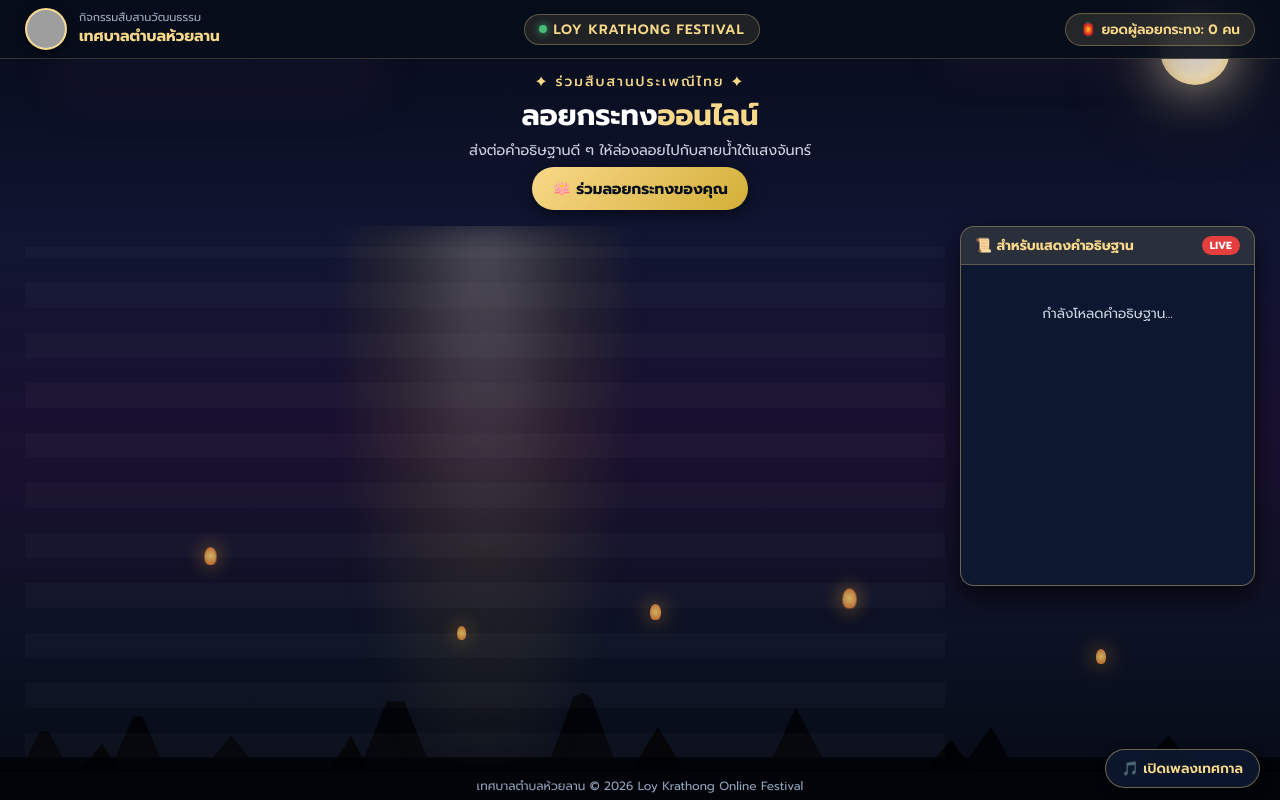
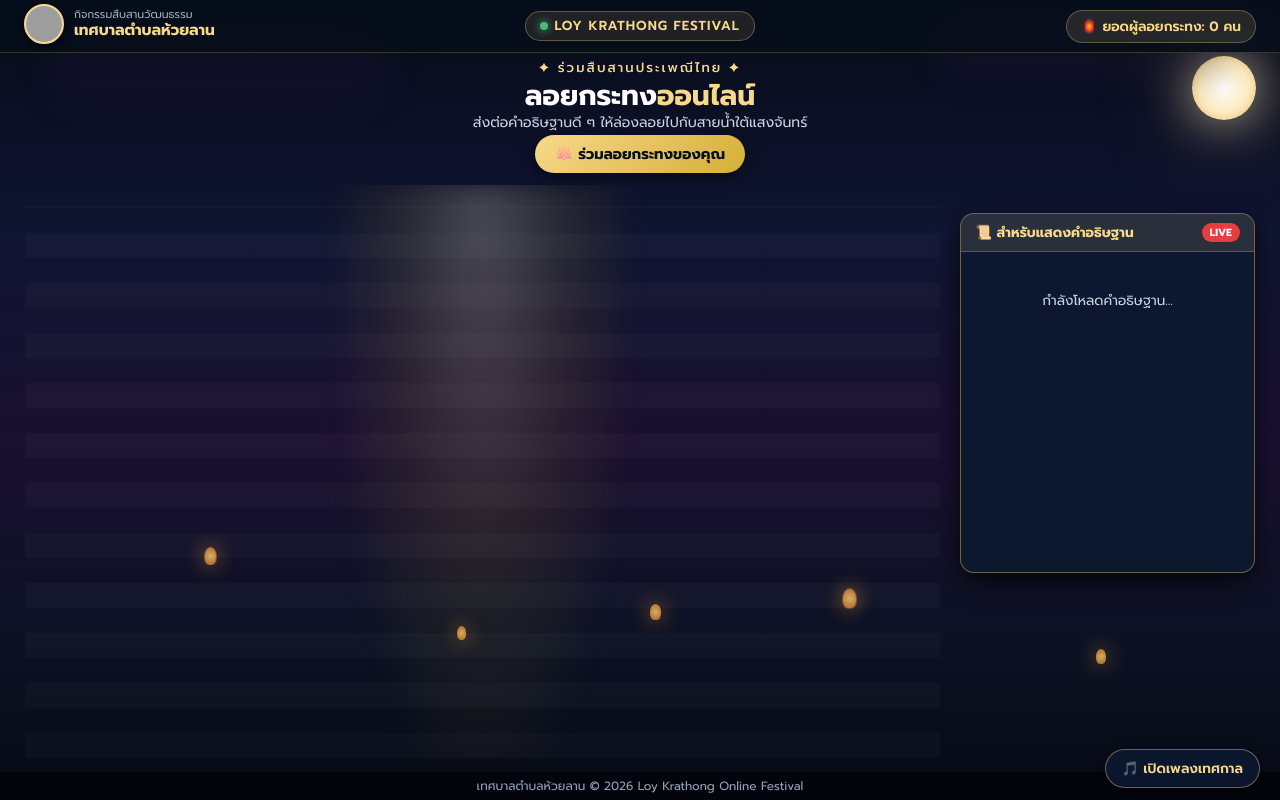
Before and after one commit to watcharowutws21-collab/loykrathong-huailan, a plain HTML site: page index.html in a window 1280 px wide. Drawn offline with Linux system fonts and the light colour scheme; no server answers; grey boxes are pictures that could not be loaded.

Commit message:
Add files via upload

```diff
--- a/style.css
+++ b/style.css
@@ -10,15 +10,15 @@ body {
   font-family: 'Prompt', sans-serif;
   background: #03050c;
   color: var(--text-main);
-  height: 100vh;
-  overflow: hidden;
+  min-height: 100vh;
+  overflow-x: hidden;
   position: relative;
   display: flex;
   flex-direction: column;
   font-size: 0.95rem;
 }
 
-/* ฉากหลังท้องฟ้า */
+/* ฉากหลังท้องฟ้า พระจันทร์ เมฆ */
 .sky-background {
   position: fixed;
   top: 0; left: 0; width: 100%; height: 100%;
@@ -27,17 +27,19 @@ body {
   z-index: 0;
 }
 
+/* 2. ขยับดวงจันทร์ไม่ให้ทับกับป้าย "ยอดผู้ลอยกระทง" */
 .big-moon {
-  position: absolute;
-  top: 15px; right: 50px;
-  width: 70px; height: 70px;
+  position: fixed;
+  top: 56px;
+  right: 24px;
+  width: 64px;
+  height: 64px;
   background: radial-gradient(circle, #fffdfa 0%, #fcebbf 55%, #dfb458 100%);
   border-radius: 50%;
   box-shadow: 0 0 50px rgba(252, 235, 191, 0.7), 0 0 100px rgba(223, 180, 88, 0.35);
   z-index: 1;
 }
 
-/* เมฆลอยผ่านท้องฟ้า */
 .clouds {
   position: absolute;
   background: rgba(40, 30, 60, 0.35);
@@ -46,7 +48,6 @@ body {
   pointer-events: none;
   z-index: 2;
 }
-
 .cloud-1 { top: 10px; right: 5%; width: 300px; height: 70px; animation: cloudMove 45s linear infinite; }
 .cloud-2 { top: 30px; left: 5%; width: 350px; height: 80px; animation: cloudMoveRev 60s linear infinite; }
 
@@ -62,14 +63,9 @@ body {
   100% { transform: translateX(-50px); opacity: 0.5; }
 }
 
-/* โคมลอยบนท้องฟ้า */
 .floating-lanterns {
-  position: absolute;
-  width: 100%; height: 100%;
-  pointer-events: none;
-  z-index: 2;
+  position: absolute; width: 100%; height: 100%; pointer-events: none; z-index: 2;
 }
-
 .lantern-item {
   position: absolute;
   background: radial-gradient(circle, #ffdb70 0%, #e06d28 100%);
@@ -78,7 +74,6 @@ body {
   opacity: 0.75;
   animation: floatUpLanterns 18s linear infinite;
 }
-
 .lantern-item.l1 { width: 12px; height: 18px; left: 15%; bottom: -40px; animation-duration: 16s; }
 .lantern-item.l2 { width: 9px; height: 14px; left: 35%; bottom: -40px; animation-duration: 22s; }
 .lantern-item.l3 { width: 14px; height: 20px; left: 65%; bottom: -40px; animation-duration: 19s; }
@@ -92,141 +87,88 @@ body {
   100% { transform: translateY(-110vh) translateX(40px); opacity: 0; }
 }
 
-/* เงาสถาปัตยกรรมวัดไทยที่ขอบฟ้า */
 .temple-silhouette {
-  position: absolute; bottom: 0; left: 0;
-  width: 100%; height: 120px;
-  pointer-events: none; z-index: 2; opacity: 0.95;
+  display: none;
 }
-.temple-silhouette svg { width: 100%; height: 100%; display: block; }
 
-/* เลเยอร์หลักทั้งหมด */
 .topbar, .page, footer { position: relative; z-index: 10; }
 
-/* Topbar คอมพิวเตอร์ */
+/* 1. ปรับ Topbar และส่วนหัวให้ขยับขึ้นชิดขอบบนอีกนิด */
 .topbar {
-  display: flex;
-  justify-content: space-between;
-  align-items: center;
-  padding: 8px 25px;
-  background: rgba(7, 14, 27, 0.9);
-  border-bottom: 1px solid rgba(248, 216, 137, 0.2);
-  backdrop-filter: blur(10px);
+  display: flex; justify-content: space-between; align-items: center;
+  padding: 6px 24px; background: rgba(7, 14, 27, 0.9);
+  border-bottom: 1px solid rgba(248, 216, 137, 0.2); backdrop-filter: blur(10px);
+}
+.brand-section { display: flex; align-items: center; gap: 10px; transform: translateY(-2px); }
+.school-logo {
+  width: 40px; height: 40px; object-fit: cover; border-radius: 50%;
+  background: #fff; border: 2px solid var(--accent-gold); box-shadow: 0 3px 10px rgba(0, 0, 0, 0.5);
+}
+.brand-text { display: flex; flex-direction: column; }
+.brand-eyebrow { font-size: 0.68rem; color: #a0aec0; line-height: 1.15; }
+.brand-text strong { font-size: 0.95rem; color: var(--accent-gold); white-space: nowrap; line-height: 1.2; }
+
+.festival-title-badge {
+  display: flex; align-items: center; gap: 6px; font-size: 0.82rem; letter-spacing: 1px;
+  color: var(--accent-gold); background: rgba(248, 216, 137, 0.1); padding: 4px 14px;
+  border-radius: 20px; border: 1px solid rgba(248, 216, 137, 0.3); font-weight: 600; white-space: nowrap;
+}
+.counter-badge {
+  font-size: 0.85rem; color: var(--accent-gold); background: rgba(248, 216, 137, 0.12);
+  padding: 5px 14px; border-radius: 20px; border: 1px solid rgba(248, 216, 137, 0.3); font-weight: 600; white-space: nowrap;
+}
+.live-dot { width: 8px; height: 8px; background: #48bb78; border-radius: 50%; box-shadow: 0 0 8px #48bb78; }
+
+.page {
+  width: 100%; max-width: 100%; margin: 0 auto; padding: 4px 25px 6px 25px;
+  display: flex; flex-direction: column; align-items: center; flex: 1;
 }
 
-.brand-section { display: flex; align-items: center; gap: 12px; }
-
-.school-logo {
-  width: 42px; height: 42px;
-  object-fit: cover; border-radius: 50%;
-  background: #fff; padding: 0px;
-  border: 2px solid var(--accent-gold);
-  box-shadow: 0 3px 10px rgba(0, 0, 0, 0.5);
-}
-
-.brand-text { display: flex; flex-direction: column; }
-.brand-eyebrow { font-size: 0.7rem; color: #a0aec0; line-height: 1.2; }
-.brand-text strong { font-size: 0.95rem; color: var(--accent-gold); white-space: nowrap; }
-
-.festival-title-badge {
-  display: flex; align-items: center; gap: 6px;
-  font-size: 0.85rem; letter-spacing: 1px;
-  color: var(--accent-gold);
-  background: rgba(248, 216, 137, 0.1);
-  padding: 4px 14px; border-radius: 20px;
-  border: 1px solid rgba(248, 216, 137, 0.3);
-  font-weight: 600;
-  white-space: nowrap;
-}
-
-.counter-badge {
-  font-size: 0.85rem;
-  color: var(--accent-gold);
-  background: rgba(248, 216, 137, 0.12);
-  padding: 5px 14px;
-  border-radius: 20px;
-  border: 1px solid rgba(248, 216, 137, 0.3);
-  font-weight: 600;
-  white-space: nowrap;
-}
-
-.live-dot {
-  width: 8px; height: 8px; background: #48bb78; border-radius: 50%;
-  box-shadow: 0 0 8px #48bb78;
-}
-
-.page {
-  width: 100%; max-width: 100%;
-  margin: 0 auto; padding: 10px 25px 6px 25px;
-  display: flex; flex-direction: column; align-items: center; flex: 1;
-  overflow: hidden;
-}
-
-.hero { text-align: center; margin-bottom: 6px; }
-.hero .eyebrow { color: var(--accent-gold); font-size: 0.85rem; letter-spacing: 2px; font-weight: 500; }
-.hero h1 { font-size: 1.8rem; font-weight: 700; margin: 2px 0; color: #fff; white-space: nowrap; }
+.hero { text-align: center; margin-bottom: 4px; margin-top: -2px; }
+.hero .eyebrow { color: var(--accent-gold); font-size: 0.82rem; letter-spacing: 2px; font-weight: 500; }
+.hero h1 { font-size: 1.75rem; font-weight: 700; margin: 1px 0; color: #fff; white-space: nowrap; line-height: 1.2; }
 .hero h1 span { color: var(--accent-gold); }
-.hero p { color: #cbd5e1; font-size: 0.9rem; }
+.hero p { color: #cbd5e1; font-size: 0.88rem; line-height: 1.25; }
 
 .ui-container {
-  background: rgba(13, 25, 48, 0.95);
-  border: 1px solid rgba(248, 216, 137, 0.35);
-  border-radius: 16px; padding: 16px 25px;
-  width: 100%; max-width: 600px;
-  box-shadow: 0 10px 30px rgba(0,0,0,0.6);
-  backdrop-filter: blur(12px); margin-bottom: 10px;
+  background: rgba(13, 25, 48, 0.95); border: 1px solid rgba(248, 216, 137, 0.35);
+  border-radius: 16px; padding: 16px 25px; width: 100%; max-width: 600px;
+  box-shadow: 0 10px 30px rgba(0,0,0,0.6); backdrop-filter: blur(12px); margin-bottom: 10px; z-index: 100;
 }
-
 .ui-container.hidden { display: none; }
 
 .panel-heading { display: flex; align-items: flex-start; gap: 10px; margin-bottom: 10px; }
 .panel-heading.second { margin-top: 14px; }
-
 .step {
-  background: linear-gradient(135deg, #f8d889, #d4af37);
-  color: #070e1b; width: 26px; height: 26px; border-radius: 50%;
-  display: flex; align-items: center; justify-content: center;
-  font-weight: 700; font-size: 0.85rem; flex-shrink: 0;
+  background: linear-gradient(135deg, #f8d889, #d4af37); color: #070e1b;
+  width: 26px; height: 26px; border-radius: 50%; display: flex; align-items: center;
+  justify-content: center; font-weight: 700; font-size: 0.85rem; flex-shrink: 0;
 }
-
 .panel-heading h2 { font-size: 1.05rem; color: #fff; font-weight: 600; }
 .panel-heading p { font-size: 0.8rem; color: #cbd5e1; }
 
-/* 🪷 ระบบสไลด์เลือกกระทง */
 .carousel-container { display: flex; align-items: center; justify-content: center; gap: 12px; margin: 10px 0; }
-
 .carousel-btn {
-  background: rgba(248, 216, 137, 0.15);
-  border: 2px solid var(--accent-gold);
-  color: var(--accent-gold); font-size: 1.3rem;
-  width: 42px; height: 42px; border-radius: 50%;
-  cursor: pointer; display: flex; align-items: center; justify-content: center;
-  transition: all 0.2s ease; box-shadow: 0 4px 12px rgba(0,0,0,0.4); flex-shrink: 0;
+  background: rgba(248, 216, 137, 0.15); border: 2px solid var(--accent-gold); color: var(--accent-gold);
+  font-size: 1.3rem; width: 42px; height: 42px; border-radius: 50%; cursor: pointer;
+  display: flex; align-items: center; justify-content: center; transition: all 0.2s ease;
+  box-shadow: 0 4px 12px rgba(0,0,0,0.4); flex-shrink: 0;
 }
 .carousel-btn:hover { background: var(--accent-gold); color: #070e1b; transform: scale(1.08); }
-
 .carousel-view {
-  flex: 1; max-width: 240px;
-  background: rgba(7, 14, 27, 0.95);
-  border: 3px solid var(--accent-gold);
-  border-radius: 18px; padding: 12px;
-  display: flex; flex-direction: column; align-items: center;
-  box-shadow: 0 0 25px rgba(248, 216, 137, 0.35);
+  flex: 1; max-width: 240px; background: rgba(7, 14, 27, 0.95);
+  border: 3px solid var(--accent-gold); border-radius: 18px; padding: 12px;
+  display: flex; flex-direction: column; align-items: center; box-shadow: 0 0 25px rgba(248, 216, 137, 0.35);
 }
-
 .carousel-view img {
-  width: 150px; height: 150px; object-fit: cover;
-  border-radius: 12px; background: rgba(255, 255, 255, 0.05);
-  filter: drop-shadow(0 6px 12px rgba(0,0,0,0.7));
+  width: 130px; height: 130px; object-fit: contain; border-radius: 12px;
+  background: rgba(255, 255, 255, 0.05); filter: drop-shadow(0 6px 12px rgba(0,0,0,0.7));
   animation: bobbingChoice 3s ease-in-out infinite;
 }
-
 .carousel-indicator {
-  margin-top: 8px; font-size: 0.85rem; font-weight: 600;
-  color: var(--accent-gold); background: rgba(248, 216, 137, 0.12);
-  padding: 3px 10px; border-radius: 10px;
+  margin-top: 8px; font-size: 0.85rem; font-weight: 600; color: var(--accent-gold);
+  background: rgba(248, 216, 137, 0.12); padding: 3px 10px; border-radius: 10px;
 }
-
 @keyframes bobbingChoice {
   0%, 100% { transform: translateY(0); }
   50% { transform: translateY(-4px); }
@@ -234,12 +176,9 @@ body {
 
 .input-label { display: block; font-size: 0.8rem; color: var(--accent-gold); margin-bottom: 4px; font-weight: 500; }
 .input-wrap { position: relative; }
-
 .input-wrap input {
-  width: 100%; padding: 9px 12px;
-  background: rgba(7, 14, 27, 0.85);
-  border: 1px solid rgba(248, 216, 137, 0.35);
-  border-radius: 10px; color: #fff;
+  width: 100%; padding: 9px 12px; background: rgba(7, 14, 27, 0.85);
+  border: 1px solid rgba(248, 216, 137, 0.35); border-radius: 10px; color: #fff;
   font-family: 'Prompt', sans-serif; font-size: 0.9rem; outline: none;
 }
 .input-wrap input:focus { border-color: var(--accent-gold); box-shadow: 0 0 8px rgba(248, 216, 137, 0.3); }
@@ -247,11 +186,9 @@ body {
 
 #btnFloat {
   width: 100%; margin-top: 12px; padding: 11px;
-  background: linear-gradient(135deg, #f8d889 0%, #d4af37 100%);
-  color: #070e1b; border: none; border-radius: 12px;
-  font-family: 'Prompt', sans-serif; font-size: 0.95rem; font-weight: 700;
-  cursor: pointer; box-shadow: 0 4px 15px rgba(212, 175, 55, 0.45);
-  transition: opacity 0.2s, transform 0.2s;
+  background: linear-gradient(135deg, #f8d889, #d4af37); color: #070e1b;
+  border: none; border-radius: 12px; font-family: 'Prompt', sans-serif; font-size: 0.95rem; font-weight: 700;
+  cursor: pointer; box-shadow: 0 4px 15px rgba(212, 175, 55, 0.45); transition: opacity 0.2s, transform 0.2s;
 }
 #btnFloat:hover:not(:disabled) { transform: translateY(-2px); filter: brightness(1.1); }
 #btnFloat:disabled { opacity: 0.5; cursor: not-allowed; }
@@ -260,28 +197,24 @@ body {
 .privacy-note { text-align: center; font-size: 0.7rem; color: #94a3b8; margin-top: 4px; }
 
 .floating-toggle-btn {
-  background: linear-gradient(135deg, #f8d889, #d4af37);
-  color: #070e1b; border: none; padding: 10px 20px;
-  border-radius: 30px; font-family: 'Prompt', sans-serif;
-  font-weight: 700; font-size: 0.95rem; cursor: pointer; box-shadow: 0 4px 15px rgba(0,0,0,0.5);
-  margin-bottom: 8px; transition: transform 0.2s;
+  background: linear-gradient(135deg, #f8d889, #d4af37); color: #070e1b; border: none;
+  padding: 8px 20px; border-radius: 30px; font-family: 'Prompt', sans-serif;
+  font-weight: 700; font-size: 0.92rem; cursor: pointer; box-shadow: 0 4px 15px rgba(0,0,0,0.5);
+  margin-bottom: 6px; transition: transform 0.2s;
 }
 .floating-toggle-btn:hover { transform: translateY(-2px); filter: brightness(1.1); }
 
 .content-layout {
-  position: relative; width: 100%;
-  display: flex; flex-direction: column; flex: 1;
-  padding-right: 310px; margin-top: 8px; min-height: 0;
+  position: relative; width: 100%; display: flex; flex-direction: column; flex: 1;
+  padding-right: 315px; margin-top: 6px; min-height: 0;
 }
-
 .river-wrapper {
-  width: 100%; display: flex; flex-direction: column; flex: 1;
-  position: relative; min-height: 0;
+  width: 100%; display: flex; flex-direction: column; flex: 1; position: relative; min-height: 0;
 }
 
 #floatingArea {
-  position: relative; width: 100%; flex: 1;
-  min-height: 300px; background: transparent; overflow: hidden;
+  position: relative; width: 100%; flex: 1; min-height: 360px;
+  background: transparent; overflow: hidden;
 }
 
 .river-reflection-path {
@@ -302,38 +235,30 @@ body {
   100% { transform: translateY(50px); }
 }
 
+/* 3. ขยับกล่องคำอธิษฐาน LIVE ลงมาต่ำลงอีกนิด */
 .wishes-panel {
-  position: absolute; right: 0px; top: 0px; width: 295px;
-  background: rgba(13, 25, 48, 0.94);
-  border: 1px solid rgba(248, 216, 137, 0.4);
-  border-radius: 14px; backdrop-filter: blur(12px);
-  box-shadow: 0 10px 25px rgba(0,0,0,0.7);
-  display: flex; flex-direction: column;
-  height: 100%; max-height: 360px;
+  position: absolute; right: 0px; top: 28px; width: 295px;
+  background: rgba(13, 25, 48, 0.94); border: 1px solid rgba(248, 216, 137, 0.4);
+  border-radius: 14px; backdrop-filter: blur(12px); box-shadow: 0 10px 25px rgba(0,0,0,0.7);
+  display: flex; flex-direction: column; height: calc(100% - 68px); max-height: 360px;
   overflow: hidden; z-index: 30;
 }
-
 .wishes-panel-header {
   background: rgba(248, 216, 137, 0.12); padding: 8px 14px;
   border-bottom: 1px solid rgba(248, 216, 137, 0.25);
   display: flex; justify-content: space-between; align-items: center;
   font-size: 0.85rem; font-weight: 700; color: var(--accent-gold);
 }
-
 .live-indicator {
-  background: #e53e3e; color: #fff; font-size: 0.65rem;
-  padding: 2px 8px; border-radius: 10px; animation: pulse 1.5s infinite; font-weight: 700;
+  background: #e53e3e; color: #fff; font-size: 0.65rem; padding: 2px 8px;
+  border-radius: 10px; animation: pulse 1.5s infinite; font-weight: 700;
 }
-
 .wishes-list { padding: 8px; overflow-y: auto; flex: 1; display: flex; flex-direction: column; gap: 8px; }
-
 .wish-card-item {
-  background: rgba(7, 14, 27, 0.8);
-  border: 1px solid rgba(248, 216, 137, 0.25);
-  border-radius: 10px; padding: 8px 10px; font-size: 0.8rem;
-  box-shadow: 0 2px 6px rgba(0,0,0,0.4); animation: fadeIn 0.4s ease;
+  background: rgba(7, 14, 27, 0.8); border: 1px solid rgba(248, 216, 137, 0.25);
+  border-radius: 10px; padding: 8px 10px; font-size: 0.8rem; box-shadow: 0 2px 6px rgba(0,0,0,0.4);
+  animation: fadeIn 0.4s ease;
 }
-
 .wish-card-name { color: var(--accent-gold); font-weight: 700; margin-bottom: 2px; font-size: 0.85rem; }
 .wish-card-text { color: #f1f5f9; word-break: break-word; line-height: 1.3; }
 .wish-item-placeholder { color: #cbd5e1; text-align: center; font-size: 0.85rem; margin-top: 30px; }
@@ -343,7 +268,10 @@ body {
   to { opacity: 1; transform: translateY(0); }
 }
 
-.krathong-item { position: absolute; will-change: transform; animation-name: floatLoop; animation-timing-function: linear; animation-iteration-count: infinite; }
+.krathong-item {
+  position: absolute; will-change: transform;
+  animation-name: floatLoop; animation-timing-function: linear; animation-iteration-count: infinite;
+}
 .krathong-content { display: flex; flex-direction: column; align-items: center; gap: 4px; }
 .krathong-content img {
   width: 120px; height: 120px; object-fit: contain;
@@ -352,12 +280,10 @@ body {
 }
 
 .wishText {
-  background: rgba(13, 25, 48, 0.96);
-  border: 1.5px solid rgba(248, 216, 137, 0.6);
-  color: #fff; padding: 5px 10px; border-radius: 12px;
-  font-size: 0.75rem; white-space: normal; word-break: break-word;
-  text-align: center; box-shadow: 0 4px 12px rgba(0,0,0,0.75);
-  max-width: 200px; font-weight: 600; line-height: 1.3;
+  background: rgba(13, 25, 48, 0.96); border: 1.5px solid rgba(248, 216, 137, 0.6);
+  color: #fff; padding: 5px 10px; border-radius: 12px; font-size: 0.75rem;
+  white-space: normal; word-break: break-word; text-align: center;
+  box-shadow: 0 4px 12px rgba(0,0,0,0.75); max-width: 200px; font-weight: 600; line-height: 1.3;
 }
 
 @keyframes bobbing {
@@ -375,50 +301,21 @@ footer {
   padding: 5px 0; margin-top: 4px; background: rgba(3, 5, 12, 0.9);
 }
 
-/* 📱 ปรับแต่งเฉพาะหน้าจอมือถือโดยเฉพาะ ให้แถบด้านบนกระชับและเรียงสวยงาม */
+/* 📱 ปรับแต่งเฉพาะหน้าจอมือถือ */
 @media (max-width: 900px) {
   body { height: auto; overflow-x: hidden; overflow-y: auto; }
-
+  .big-moon { top: 88px; right: 14px; width: 48px; height: 48px; }
   .topbar {
-    display: grid;
-    grid-template-columns: auto auto;
-    justify-content: space-between;
-    align-items: center;
-    padding: 8px 12px;
-    gap: 6px;
+    display: grid; grid-template-columns: auto auto; justify-content: space-between;
+    align-items: center; padding: 6px 12px; gap: 6px;
   }
-
-  .brand-section {
-    grid-column: 1 / 2;
-    grid-row: 1 / 2;
-    gap: 8px;
-  }
+  .brand-section { grid-column: 1 / 2; grid-row: 1 / 2; gap: 8px; }
   .school-logo { width: 34px; height: 34px; }
   .brand-eyebrow { font-size: 0.55rem; }
   .brand-text strong { font-size: 0.75rem; }
-
-  .counter-badge {
-    grid-column: 2 / 3;
-    grid-row: 1 / 2;
-    font-size: 0.7rem;
-    padding: 3px 8px;
-  }
-
-  .festival-title-badge {
-    grid-column: 1 / 3;
-    grid-row: 2 / 3;
-    justify-content: center;
-    font-size: 0.75rem;
-    padding: 3px 10px;
-    width: 100%;
-  }
-
+  .counter-badge { grid-column: 2 / 3; grid-row: 1 / 2; font-size: 0.7rem; padding: 3px 8px; }
+  .festival-title-badge { grid-column: 1 / 3; grid-row: 2 / 3; justify-content: center; font-size: 0.75rem; padding: 3px 10px; width: 100%; }
   .content-layout { padding-right: 0; }
-
-  .wishes-panel {
-    position: relative; right: auto; top: auto;
-    width: 100%; height: 180px; max-height: none; margin-top: 15px;
-  }
-
+  .wishes-panel { position: relative; right: auto; top: auto; width: 100%; height: 180px; max-height: none; margin-top: 15px; }
   #floatingArea { min-height: 300px; }
 }
```
